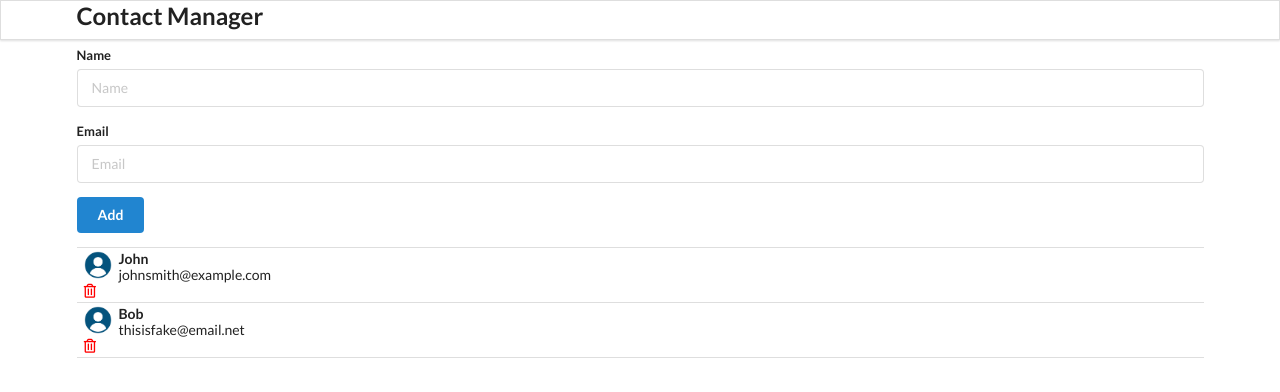
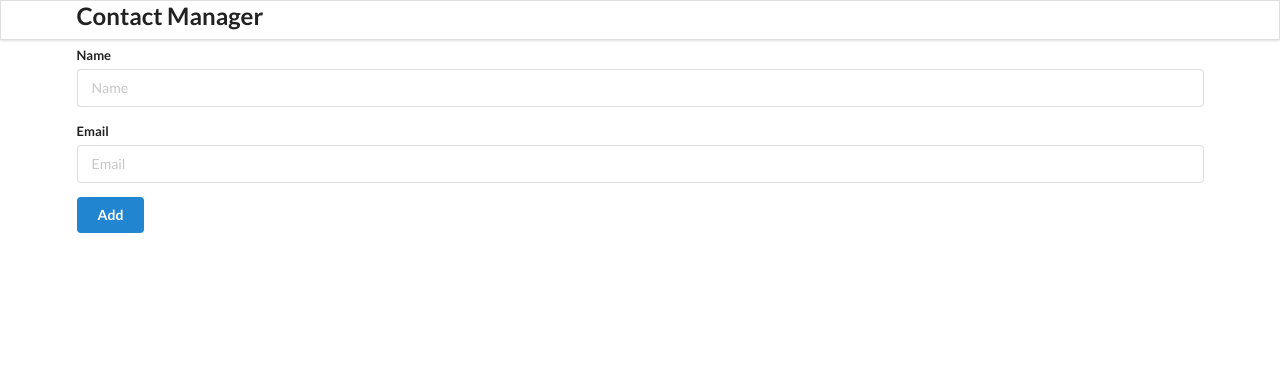
Before and after one commit to aawang1999/contact-list-react, a React (Create React App) app: page / in a window 1280 px wide. Shown: the top 392 px of the page. Built offline with nearby package versions, Linux system fonts and the light colour scheme.

Commit message:
feat: add hook

```diff
--- a/src/components/AddContact.js
+++ b/src/components/AddContact.js
@@ -1,18 +1,32 @@
 import React from 'react'
 
 class AddContact extends React.Component {
+  state = {
+    name: "",
+    email: ""
+  }
+
+  add = (e) => {
+    e.preventDefault()
+    if (this.state.name === "" && this.state.email === "") {
+      alert("All fields are mandatory.")
+      return
+    }
+    console.log(this.state)
+  }
+
   render() {
     return (
       <div className="ui main">
         <h2>Add Contact</h2>
-        <form className="ui form">
+        <form className="ui form" onSubmit={this.add}>
           <div className="field">
             <label>Name</label>
-            <input type="text" name="name" placeholder="Name" />
+            <input type="text" name="name" placeholder="Name" value={this.state.name} onChange={(e) => this.setState({ name: e.target.value })} />
           </div>
           <div className="field">
             <label>Email</label>
-            <input type="text" name="email" placeholder="Email" />
+            <input type="text" name="email" placeholder="Email" value={this.state.email} onChange={(e) => this.setState({ email: e.target.value })} />
           </div>
           <button className="ui button blue">Add</button>
         </form>
--- a/src/components/App.js
+++ b/src/components/App.js
@@ -1,22 +1,11 @@
-import React from 'react'
+import React, { useState } from 'react'
 import './App.css'
 import Header from './Header'
 import AddContact from './AddContact'
 import ContactList from './ContactList'
 
 function App() {
-  const contacts = [
-    {
-      id: "1",
-      name: "John",
-      email: "johnsmith@example.com"
-    },
-    {
-      id: "2",
-      name: "Bob",
-      email: "thisisfake@email.net"
-    }
-  ]
+  const [contacts, setContacts] = useState([])
   return (
     <div className="ui container">
       <Header />
@@ -26,4 +15,4 @@
   )
 }
 
-export default App;
+export default App
```
